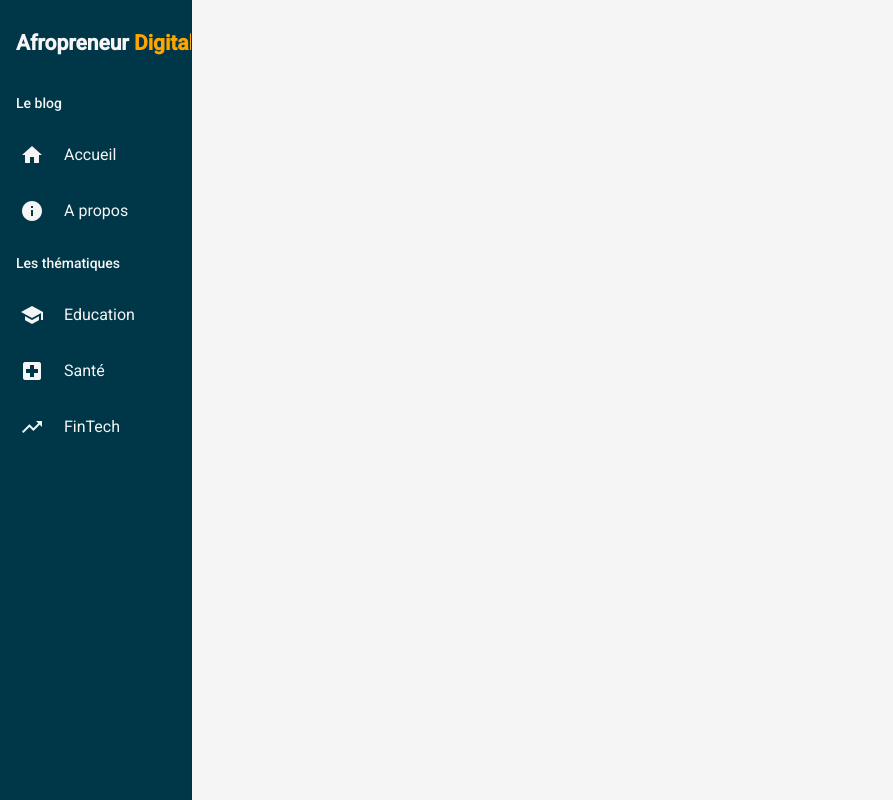
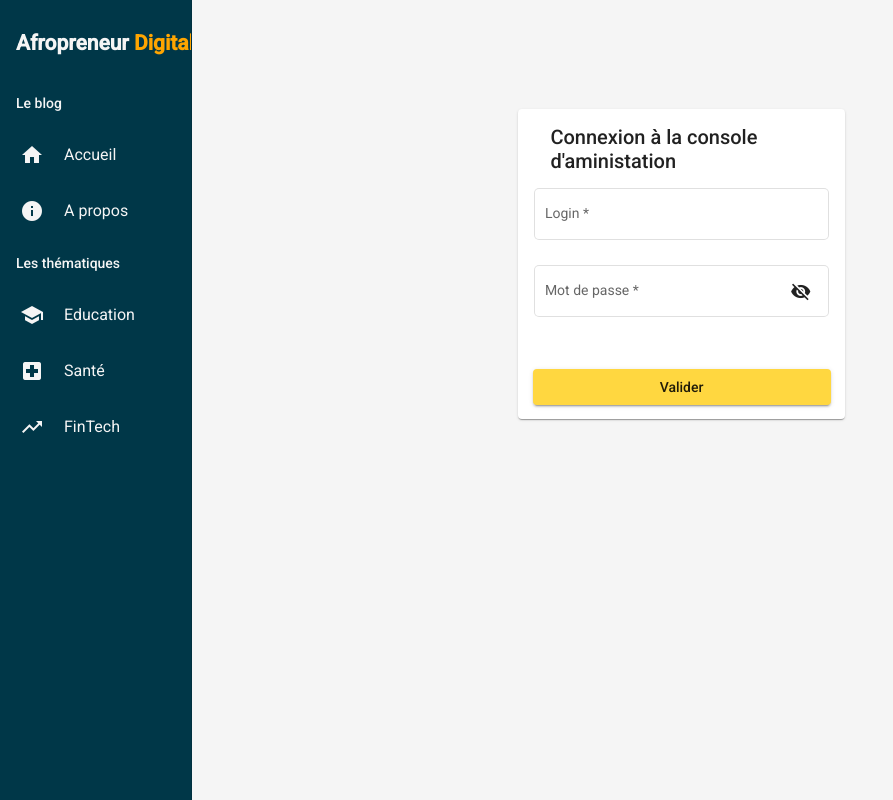
Before and after one commit to DemahomGitHub/afropreneurdigital, an Angular app in the folder src/main/ui/: page /admin in a window 1280 px wide. Before the commit this address led to /. Shown: the whole page, without its empty margins (0-893 px from the left). Built offline with nearby package versions, Linux system fonts and the light colour scheme.

Commit message:
login paged created

```diff
--- a/src/main/ui/src/app/app-routing.module.ts
+++ b/src/main/ui/src/app/app-routing.module.ts
@@ -2,6 +2,7 @@
 import { Routes, RouterModule } from '@angular/router';
 import {ArticlesComponent} from './pages/content/articles/articles.component';
 import {AboutComponent} from './pages/content/about/about.component';
+import {LoginComponent} from './pages/content/admin/login/login.component';
 
 
 const routes: Routes = [
@@ -12,7 +13,8 @@
       {path: ':name', component: ArticlesComponent}
     ]
   },
-  { path: 'infos', component: AboutComponent }
+  { path: 'infos', component: AboutComponent },
+  { path: 'admin', component: LoginComponent }
 ];
 
 @NgModule({
--- /dev/null
+++ b/src/main/ui/src/app/pages/content/admin/article-creation/article-creation.component.html
@@ -0,0 +1 @@
+<p>article-creation works!</p>
--- /dev/null
+++ b/src/main/ui/src/app/pages/content/admin/article-creation/article-creation.component.ts
@@ -0,0 +1,15 @@
+import { Component, OnInit } from '@angular/core';
+
+@Component({
+  selector: 'app-article-creation',
+  templateUrl: './article-creation.component.html',
+  styles: []
+})
+export class ArticleCreationComponent implements OnInit {
+
+  constructor() { }
+
+  ngOnInit() {
+  }
+
+}
--- /dev/null
+++ b/src/main/ui/src/app/pages/content/admin/article-update-deletion/article-update-deletion.component.html
@@ -0,0 +1 @@
+<p>article-update-deletion works!</p>
--- /dev/null
+++ b/src/main/ui/src/app/pages/content/admin/article-update-deletion/article-update-deletion.component.ts
@@ -0,0 +1,15 @@
+import { Component, OnInit } from '@angular/core';
+
+@Component({
+  selector: 'app-article-update-deletion',
+  templateUrl: './article-update-deletion.component.html',
+  styleUrls: ['./article-update-deletion.component.css']
+})
+export class ArticleUpdateDeletionComponent implements OnInit {
+
+  constructor() { }
+
+  ngOnInit() {
+  }
+
+}
--- /dev/null
+++ b/src/main/ui/src/app/pages/content/admin/login/login.component.css
@@ -0,0 +1,3 @@
+.blog-admin-form-field {
+  width: 100%;
+}
--- /dev/null
+++ b/src/main/ui/src/app/pages/content/admin/login/login.component.html
@@ -0,0 +1,26 @@
+<form [formGroup]="loginFormGroup" (ngSubmit)="onLogin()" [ngStyle]="formStyle">
+  <mat-card>
+    <mat-card-header>
+      <mat-card-title>Connexion à la console d'aministation</mat-card-title>
+    </mat-card-header>
+    <mat-card-content>
+      <mat-form-field appearance="outline" class="blog-admin-form-field">
+        <mat-label>Login</mat-label>
+        <input matInput placeholder="Saisir l'identifiant" [formControl]="loginControl" required>
+        <mat-error *ngIf="loginControl.invalid">{{handleLoginErrors()}}</mat-error>
+      </mat-form-field>
+      <br>
+      <mat-form-field appearance="outline" class="blog-admin-form-field">
+        <mat-label>Mot de passe</mat-label>
+        <input matInput placeholder="Saisir le mot de passe" [type]="hide ? 'password' : 'text'" [formControl]="passwordControl" required>
+        <mat-error *ngIf="passwordControl.invalid">{{handlePasswordErrors()}}</mat-error>
+        <button mat-icon-button matSuffix (click)="hide = !hide" [attr.aria-label]="'Cachez le mot de pass'" [attr.aria-pressed]="hide">
+          <mat-icon>{{hide ? 'visibility_off' : 'visibility'}}</mat-icon>
+        </button>
+      </mat-form-field>
+    </mat-card-content>
+    <mat-card-actions>
+      <button type="submit" mat-raised-button color="accent" style="width: 96%; margin: 2%;"> Valider </button>
+    </mat-card-actions>
+  </mat-card>
+</form>
--- /dev/null
+++ b/src/main/ui/src/app/pages/content/admin/login/login.component.ts
@@ -0,0 +1,63 @@
+import { Component, OnInit } from '@angular/core';
+import {FormBuilder, FormControl, FormGroup, Validators} from '@angular/forms';
+import {AuthenticationServices} from '../../../../services/AuthenticationServices';
+import {BreakpointObserver, Breakpoints} from '@angular/cdk/layout';
+
+@Component({
+  selector: 'app-login',
+  templateUrl: './login.component.html',
+  styleUrls: ['./login.component.css']
+})
+export class LoginComponent implements OnInit {
+  loginControl = new FormControl('', [Validators.required]);
+  passwordControl = new FormControl('', [Validators.required, Validators.minLength(10)]);
+  hide = true;
+  loginFormGroup: FormGroup;
+  hideRequiredControl = new FormControl(false);
+  floatLabelControl = new FormControl('auto');
+  formStyle: {width: string; 'margin-left': string; 'margin-top': string};
+  private mobileFormStyle = {width: '90%', 'margin-left': '5%', 'margin-top': '10%'};
+  private desktopFormStyle = {width: '30%', 'margin-left': '30%', 'margin-top': '10%'};
+
+  constructor(
+    private fb: FormBuilder,
+    private authenticationServices: AuthenticationServices,
+    mobileDeviceObserver: BreakpointObserver
+  ) {
+    this.loginFormGroup = fb.group({
+      hideRequired: this.hideRequiredControl,
+      floatLabel: this.floatLabelControl,
+    });
+    mobileDeviceObserver
+      .observe([Breakpoints.Handset, Breakpoints.Tablet, Breakpoints.WebPortrait])
+      .subscribe(results => {
+        if (results.matches) {
+          this.formStyle = this.mobileFormStyle;
+        } else {
+          this.formStyle = this.desktopFormStyle;
+        }
+      });
+  }
+  ngOnInit() {}
+
+  handleLoginErrors() {
+    if (this.loginControl.hasError('required')) {
+      return 'Identifiant obligatoire';
+    }
+    return '';
+  }
+
+  handlePasswordErrors() {
+    if (this.passwordControl.hasError('required')) {
+      return 'Mot de passe est obligatoire';
+    }
+    if (this.passwordControl.hasError('minlength')) {
+      return 'Mot de passe très court';
+    }
+    return '';
+  }
+
+  onLogin() {
+    this.authenticationServices.login();
+  }
+}
--- /dev/null
+++ b/src/main/ui/src/app/services/AuthenticationServices.ts
@@ -0,0 +1,10 @@
+import {Injectable} from '@angular/core';
+
+@Injectable({
+  providedIn: 'root'
+})
+export class AuthenticationServices {
+  login() {
+    console.log('Logged In');
+  }
+}
```
Also changed, not shown: src/main/ui/src/app/app.module.ts (+13 -5 lines), src/main/ui/src/app/pages/content/admin/article-update-deletion/article-update-deletion.component.css (added), 1 other file (tests, documents, lock files or other folders).
